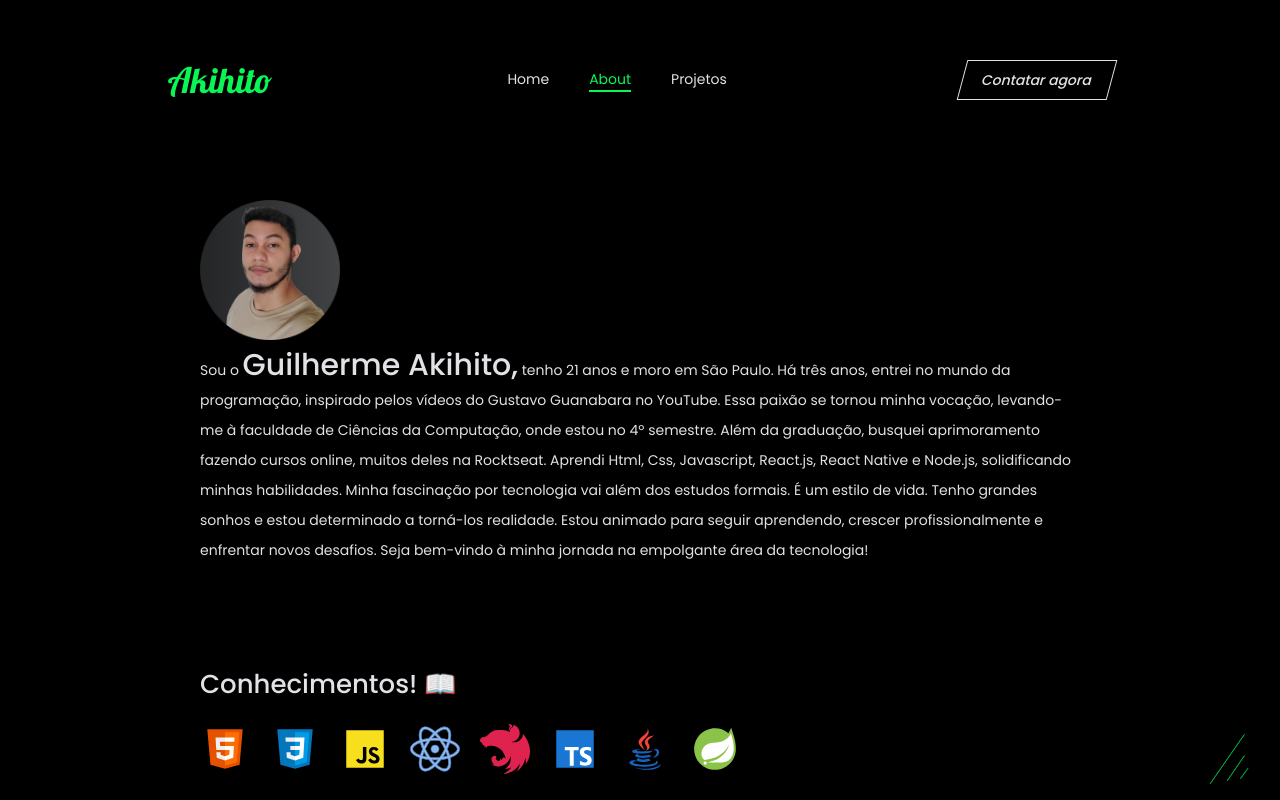
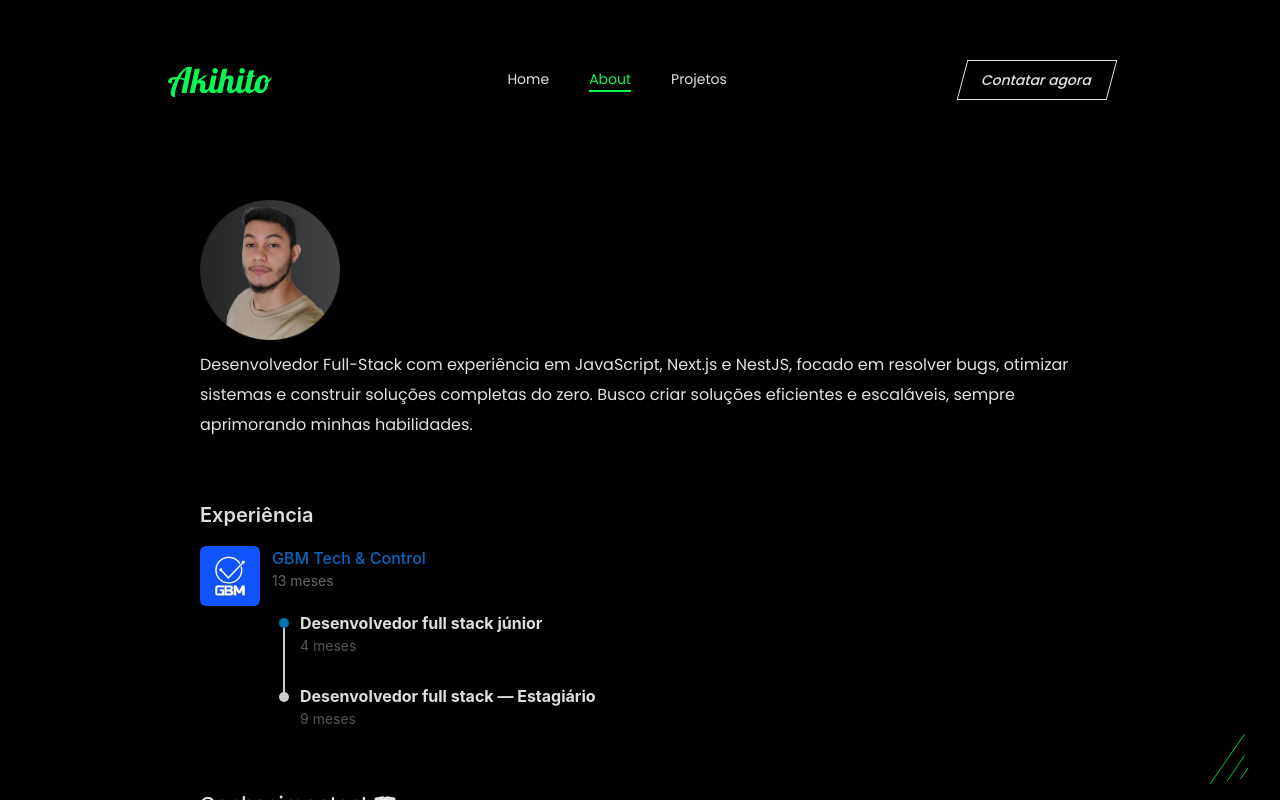
Before and after one commit to Akihito7/novo-portifolio, a React (Vite) app: page / in a window 1280 px wide. Both pictures are taken after a click on the element "About". Built offline with nearby package versions, Linux system fonts and the light colour scheme.

Commit message:
feat : added field about experience

```diff
--- a/package.json
+++ b/package.json
@@ -12,6 +12,7 @@
   "dependencies": {
     "@formkit/auto-animate": "^0.8.2",
     "@radix-ui/react-scroll-area": "^1.2.2",
+    "dayjs": "^1.11.13",
     "framer-motion": "^10.18.0",
     "motion": "^11.15.0",
     "react": "^18.2.0",
--- a/src/components/home/screens/about/index.tsx
+++ b/src/components/home/screens/about/index.tsx
@@ -11,7 +11,11 @@ import {
   ContainerIcons,
   ContainerTechnology,
   TechnologyTitle,
+  ContainerExperience,
+  VerticalLine,
 } from "./style";
+
+import dayjs from "dayjs";
 
 import * as ScrollArea from "@radix-ui/react-scroll-area";
 import { theme } from "../../../../theme";
@@ -19,6 +23,16 @@ import { theme } from "../../../../theme";
 type StylesRoot = {
   minHeight?: string;
   height?: string;
+};
+
+const DATE_INITAL_GBM = dayjs().subtract(13, "months");
+const GBM_WORK_INFO = {
+  timeTotal: dayjs().diff(DATE_INITAL_GBM, "months"),
+  timeAsJuniorDeveloper: dayjs().diff(
+    DATE_INITAL_GBM.add(9, "months"),
+    "months"
+  ),
+  timeAsIntern: dayjs().subtract(4, "months").diff(DATE_INITAL_GBM, "months"),
 };
 
 export function About() {
@@ -48,21 +62,125 @@ export function About() {
             <ContainerBio>
               <ImageProfile src="profileRedes.png"></ImageProfile>
               <TextBio>
-                Sou o <NameBio>Guilherme Akihito,</NameBio> tenho 21 anos e moro
-                em São Paulo. Há três anos, entrei no mundo da programação,
-                inspirado pelos vídeos do Gustavo Guanabara no YouTube. Essa
-                paixão se tornou minha vocação, levando-me à faculdade de
-                Ciências da Computação, onde estou no 4º semestre. Além da
-                graduação, busquei aprimoramento fazendo cursos online, muitos
-                deles na Rocktseat. Aprendi Html, Css, Javascript, React.js,
-                React Native e Node.js, solidificando minhas habilidades. Minha
-                fascinação por tecnologia vai além dos estudos formais. É um
-                estilo de vida. Tenho grandes sonhos e estou determinado a
-                torná-los realidade. Estou animado para seguir aprendendo,
-                crescer profissionalmente e enfrentar novos desafios. Seja
-                bem-vindo à minha jornada na empolgante área da tecnologia!
+                Desenvolvedor Full-Stack com experiência em JavaScript, Next.js
+                e NestJS, focado em resolver bugs, otimizar sistemas e construir
+                soluções completas do zero. Busco criar soluções eficientes e
+                escaláveis, sempre aprimorando minhas habilidades.
               </TextBio>
             </ContainerBio>
+
+            <ContainerExperience>
+              <h2
+                style={{
+                  fontSize: "20px",
+                  fontWeight: "600",
+                  marginBottom: "16px",
+                }}
+              >
+                Experiência
+              </h2>
+
+              <div
+                style={{
+                  display: "flex",
+                  gap: "12px",
+                  alignItems: "flex-start",
+                }}
+              >
+                <img
+                  src="gbmtech_logo.jpeg"
+                  alt="company logo"
+                  style={{
+                    width: "60px",
+                    height: "60px",
+                    borderRadius: "6px",
+                    objectFit: "contain",
+                  }}
+                />
+
+                <div style={{ flex: 1 }}>
+                  <div style={{ display: "flex", flexDirection: "column" }}>
+                    <a
+                      href="https://www.linkedin.com/company/gbmtech/posts/?feedView=all"
+                      style={{
+                        fontSize: "16px",
+                        fontWeight: "500",
+                        color: "#0a66c2",
+                        textDecoration: "none",
+                      }}
+                      target="_blank"
+                    >
+                      GBM Tech & Control
+                    </a>
+                    <span style={{ fontSize: "14px", color: "#666" }}>
+                      {GBM_WORK_INFO.timeTotal}{" "}
+                      {GBM_WORK_INFO.timeTotal > 1 ? "meses" : "mês"}
+                    </span>
+                  </div>
+
+                  <div
+                    style={{
+                      display: "flex",
+                      flexDirection: "column",
+                      marginTop: "20px",
+                      gap: "28px",
+                      position: "relative",
+                      paddingLeft: "28px",
+                    }}
+                  >
+                    <VerticalLine />
+
+                    <div style={{ position: "relative" }}>
+                      <div
+                        style={{
+                          position: "absolute",
+                          left: "-21px",
+                          top: "7px",
+                          height: "10px",
+                          width: "10px",
+                          backgroundColor: "#0073b1",
+                          borderRadius: "50%",
+                        }}
+                      />
+                      <div>
+                        <strong style={{ fontSize: "16px" }}>
+                          Desenvolvedor full stack júnior
+                        </strong>
+                        <div style={{ fontSize: "14px", color: "#555" }}>
+                          {GBM_WORK_INFO.timeAsJuniorDeveloper}{" "}
+                          {GBM_WORK_INFO.timeAsJuniorDeveloper > 1
+                            ? "meses"
+                            : "mês"}
+                        </div>
+                      </div>
+                    </div>
+
+                    <div style={{ position: "relative" }}>
+                      <div
+                        style={{
+                          position: "absolute",
+                          left: "-21px",
+                          top: "8px",
+                          height: "10px",
+                          width: "10px",
+                          backgroundColor: "#ccc",
+                          borderRadius: "50%",
+                        }}
+                      />
+                      <div>
+                        <strong style={{ fontSize: "16px" }}>
+                          Desenvolvedor full stack — Estagiário
+                        </strong>
+                        <div style={{ fontSize: "14px", color: "#555" }}>
+                          {GBM_WORK_INFO.timeAsIntern}{" "}
+                          {GBM_WORK_INFO.timeAsIntern > 1 ? "meses" : "mês"}
+                        </div>
+                      </div>
+                    </div>
+                  </div>
+                </div>
+              </div>
+            </ContainerExperience>
 
             <ContainerTechnology>
               <TechnologyTitle>Conhecimentos! 📖</TechnologyTitle>
--- a/src/components/home/screens/about/style.ts
+++ b/src/components/home/screens/about/style.ts
@@ -48,7 +48,7 @@ export const ContainerBio = styled.div`
   }
 `;
 export const ContainerTechnology = styled.div`
-  padding: 10rem 0;
+  padding: 6rem 0;
   overflow-x: none;
 
 
@@ -86,7 +86,7 @@ export const NameBio = styled.span`
   }
 `;
 export const TextBio = styled.p`
-  font-size: 1.4rem;
+  font-size: 1.6rem;
   font-family: "Poppins", sans-serif;
   color: ${theme.colors.white.text};
   font-weight: 400;
@@ -97,7 +97,7 @@ export const TextBio = styled.p`
   }
 `;
 export const TechnologyTitle = styled.h2`
-  font-size: 2.6rem;
+  font-size: 2rem;
   font-family: "Poppins", sans-serif;
   color: ${theme.colors.white.text};
   font-weight: 500;
@@ -123,3 +123,47 @@ export const IconsTechnology = styled(motion.img)`
     height: 4rem;
   }
 `;
+
+
+export const ContainerExperience = styled.div`
+margin-top : 6rem;
+
+@media screen and (min-width: 486px) and (max-width: 786px) {
+    width: 100vw;
+    padding: 2rem 3rem 6rem 3rem;
+    align-items: flex-start;
+    margin-top: 0;
+  }
+
+  @media screen and (max-width: 485px) {
+    width: 100vw;
+    padding: 2rem 3rem 6rem 3rem;
+    align-items: flex-start;
+    margin-top: 0;
+  }
+
+`
+
+export const VerticalLine = styled.div`
+
+position: absolute;
+left: 11px;
+top: 12px;
+width: 2px;
+bottom: 27px;
+background-color: #ccc;
+
+
+    @media screen and (max-width: 485px) {
+      bottom : 35px
+  }
+
+    @media screen and (max-width: 440px) {
+      bottom : 55px
+  }
+
+     @media screen and (max-width: 300px) {
+      bottom : 80px
+  }
+
+`;
```
Also changed, not shown: public/gbmtech_logo.jpeg (added), 1 other file (tests, documents, lock files or other folders).
